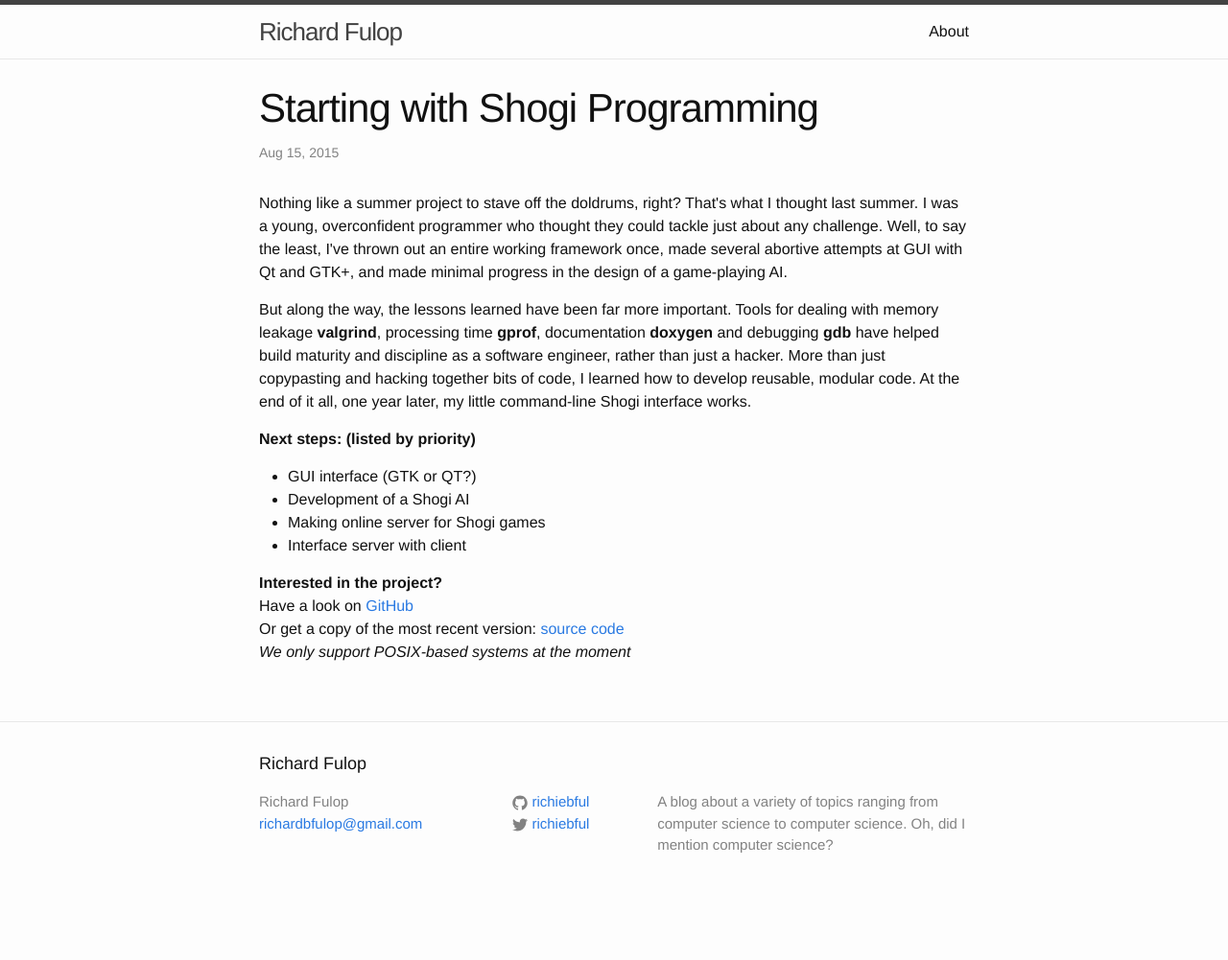
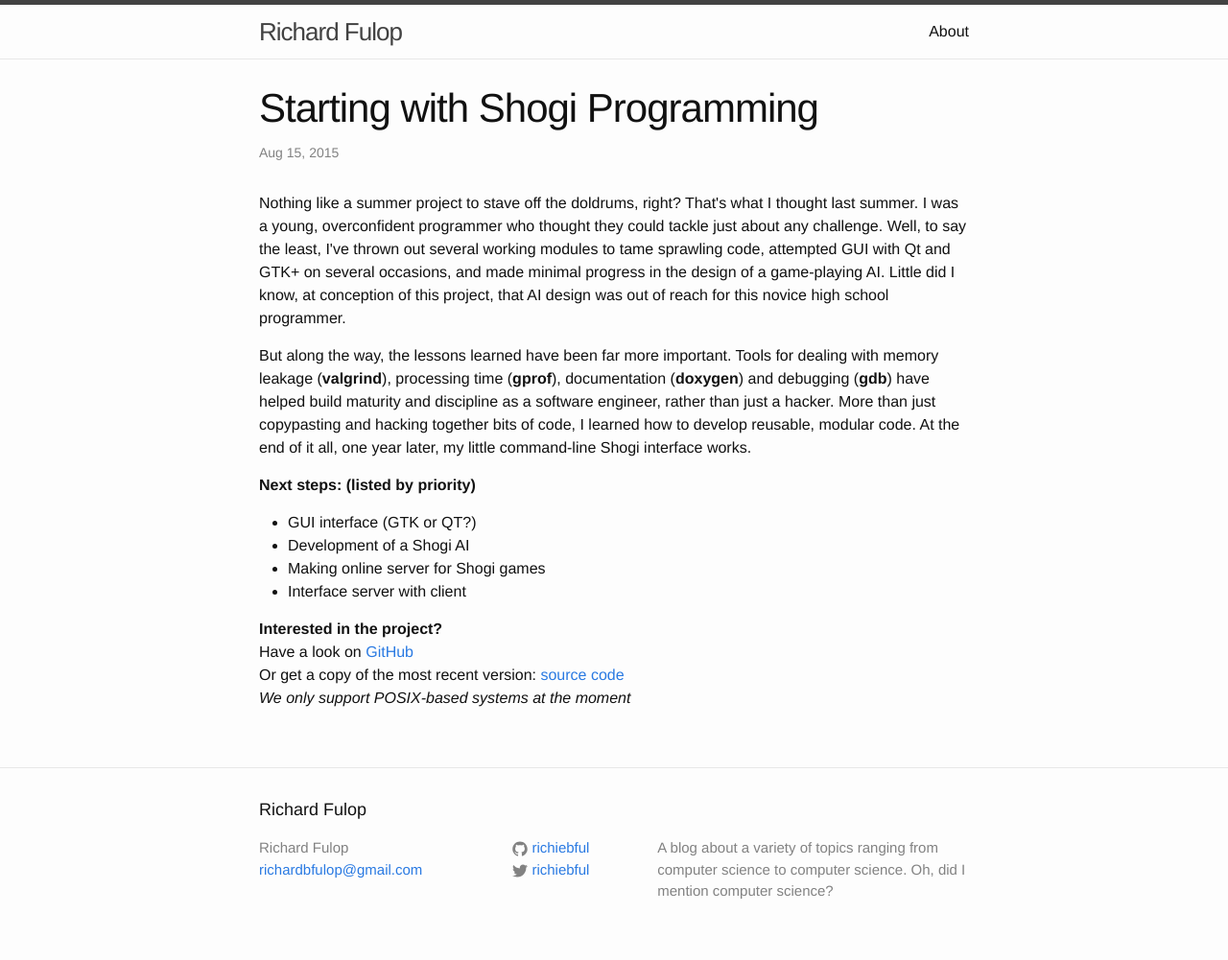
Before and after one commit to richiebful/richiebful.github.io, a Jekyll site: the page built from _posts/2015-08-15-Beginning-Shogi.md, in a window 1280 px wide. Shown: the whole page at 96% size. Built offline with Jekyll 4.4.1, drawn with Linux system fonts in a browser that asks for light colours; before the commit the page ends 953 px from its top, so only the background shows below that.

Commit message:
Finishes "Beginning Shogi" post

```diff
--- a/_posts/2015-08-15-Beginning-Shogi.md
+++ b/_posts/2015-08-15-Beginning-Shogi.md
@@ -4,9 +4,9 @@ title: Starting with Shogi Programming
 date: 2015-08-15 11:03:41
 ---
 
-<p>Nothing like a summer project to stave off the doldrums, right? That's what I thought last summer. I was a young, overconfident programmer who thought they could tackle just about any challenge. Well, to say the least, I've thrown out an entire working framework once, made several abortive attempts at GUI with Qt and GTK+, and made minimal progress in the design of a game-playing AI.</p>
+<p>Nothing like a summer project to stave off the doldrums, right? That's what I thought last summer. I was a young, overconfident programmer who thought they could tackle just about any challenge. Well, to say the least, I've thrown out several working modules to tame sprawling code, attempted GUI with Qt and GTK+ on several occasions, and made minimal progress in the design of a game-playing AI. Little did I know, at conception of this project, that AI design was out of reach for this novice high school programmer.</p>
 
-<p>But along the way, the lessons learned have been far more important. Tools for dealing with memory leakage <strong>valgrind</strong>, processing time <strong>gprof</strong>, documentation <strong>doxygen</strong> and debugging <strong>gdb</strong> have helped build maturity and discipline as a software engineer, rather than just a hacker. More than just copypasting and hacking together bits of code, I learned how to develop reusable, modular code. At the end of it all, one year later, my little command-line Shogi interface works.</p>
+<p>But along the way, the lessons learned have been far more important. Tools for dealing with memory leakage (<strong>valgrind</strong>), processing time (<strong>gprof</strong>), documentation (<strong>doxygen</strong>) and debugging (<strong>gdb</strong>) have helped build maturity and discipline as a software engineer, rather than just a hacker. More than just copypasting and hacking together bits of code, I learned how to develop reusable, modular code. At the end of it all, one year later, my little command-line Shogi interface works.</p>
 
 <p> <strong>Next steps: (listed by priority)</strong></p>
 <ul>
```
